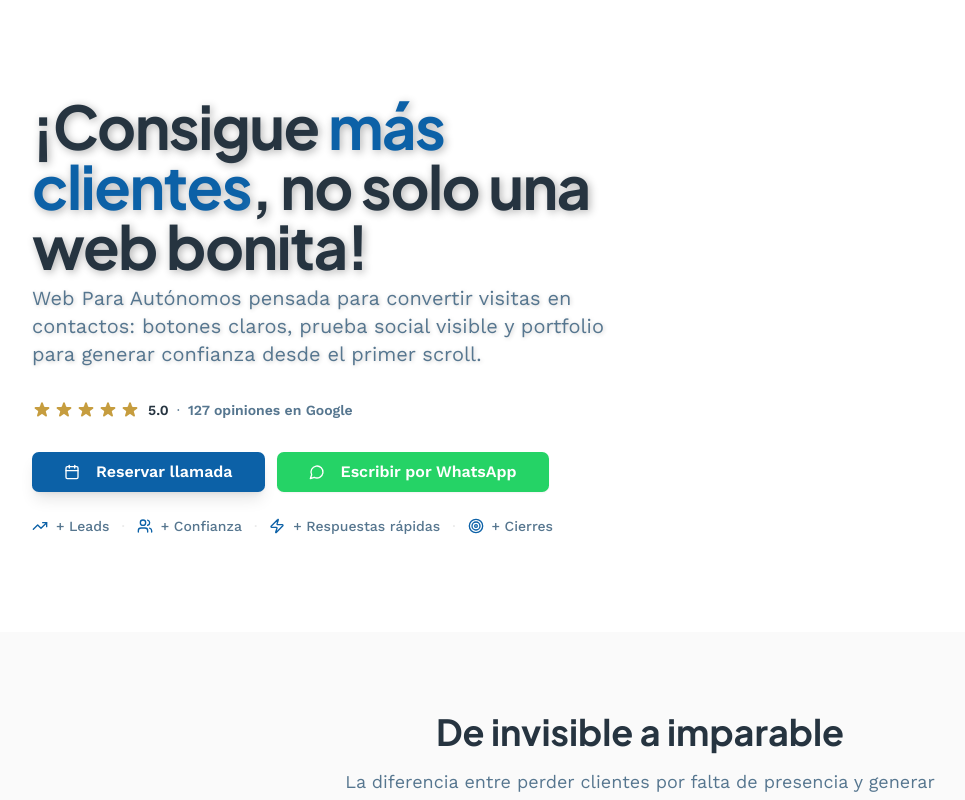
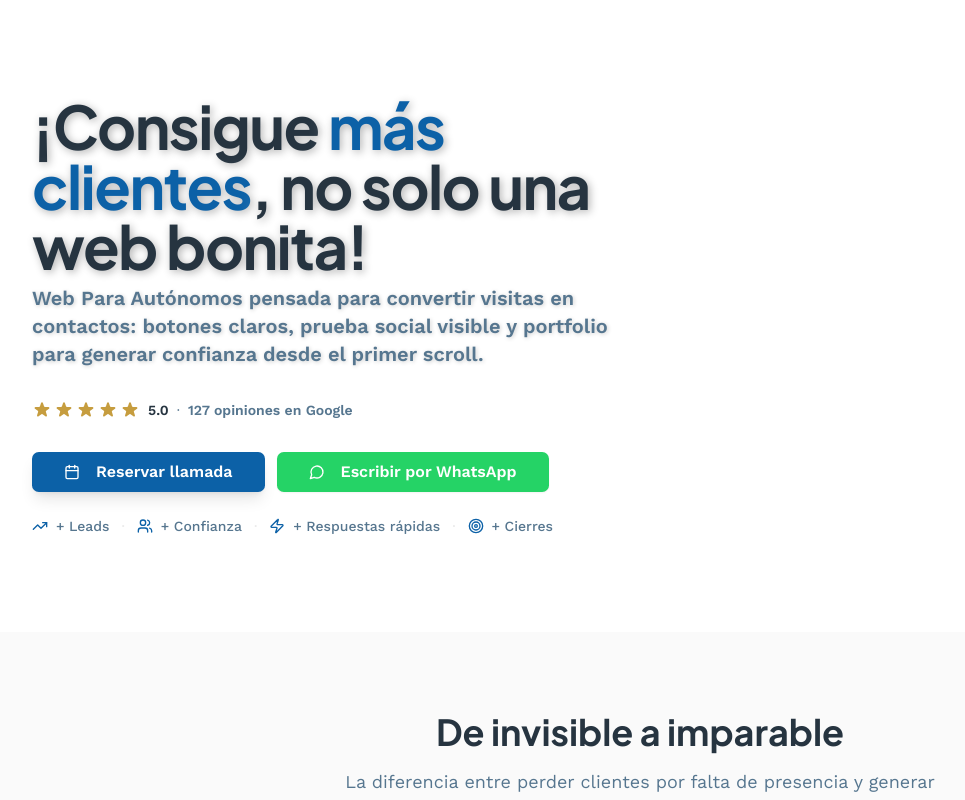
Before and after one commit to fsmartcfs-code/sg-f578bdde-0a98-4ac7-af00-b40a6d478feb-1776842642, a Next.js app: page / in a window 1280 px wide. Shown: the top 800 px of the page, without its empty margins (0-965 px from the left). Built offline with nearby package versions, Linux system fonts and the light colour scheme.

Commit message:
style(ui): bold subtitle for visual impact

```diff
--- a/src/components/Hero.tsx
+++ b/src/components/Hero.tsx
@@ -36,7 +36,7 @@ export function Hero() {
                 </div>
               </div>
 
-              <p className="text-base md:text-lg lg:text-xl text-muted-foreground max-w-2xl text-center lg:text-left" style={{ textShadow: '1px 1px 4px rgba(0, 0, 0, 0.2), 0 0 10px rgba(255, 255, 255, 0.6)' }}>
+              <p className="text-base md:text-lg lg:text-xl font-bold text-muted-foreground max-w-2xl text-center lg:text-left" style={{ textShadow: '1px 1px 4px rgba(0, 0, 0, 0.2), 0 0 10px rgba(255, 255, 255, 0.6)' }}>
                 Web Para Autónomos pensada para convertir visitas en contactos: botones claros, prueba social visible y portfolio para generar confianza desde el primer scroll.
               </p>
             </div>
```
